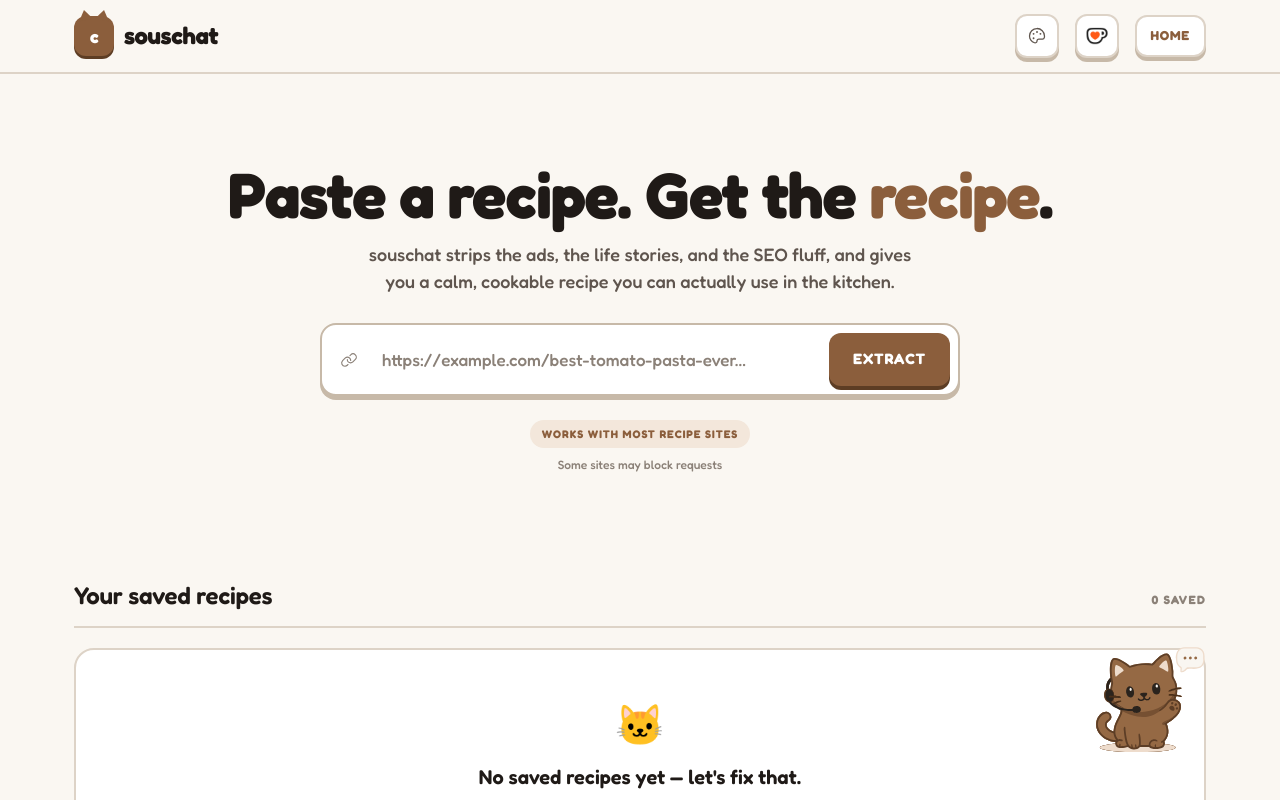
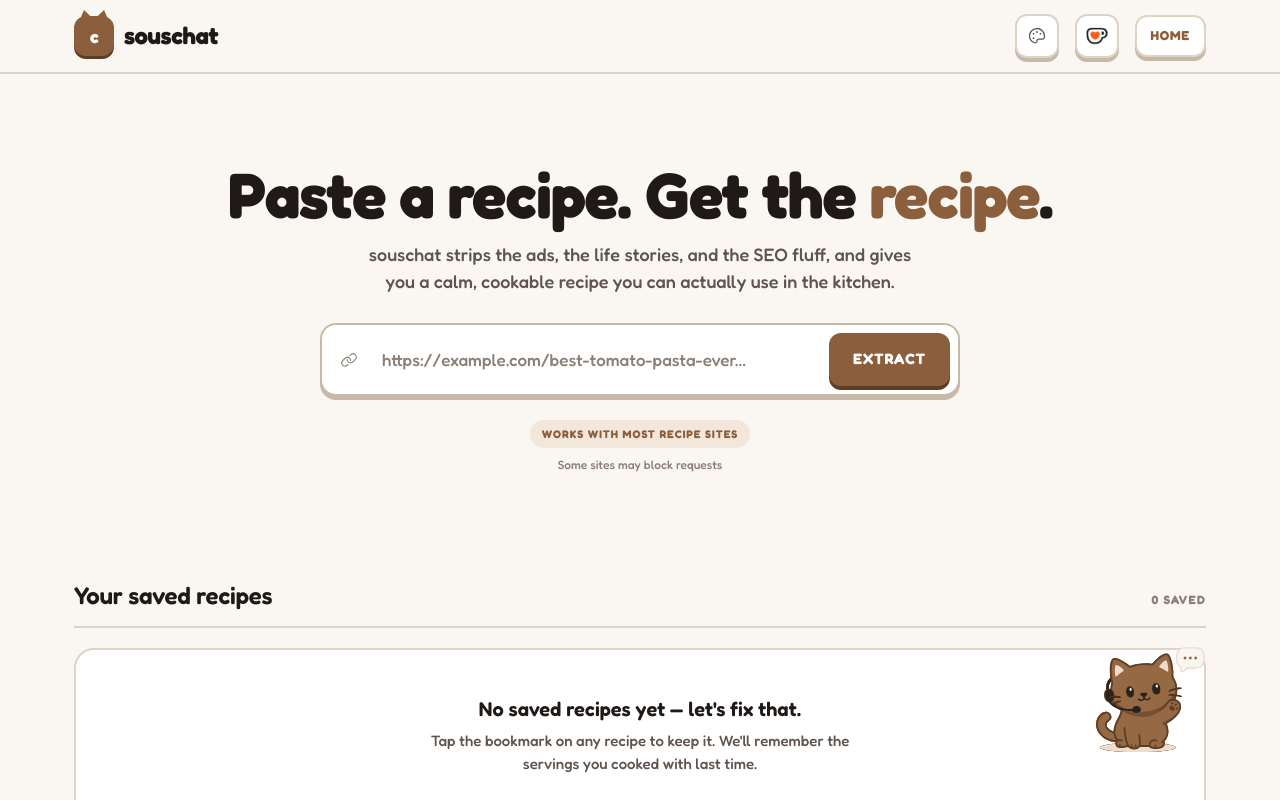
Before and after one commit to ciddy0/DashCook, a React (Vite) app in the folder new-frontend/: page / in a window 1280 px wide. Shown: the top 800 px of the page. Built offline with nearby package versions, Linux system fonts and the light colour scheme.

Commit message:
fix: get rid of ugly emoji placeholders

```diff
--- a/new-frontend/src/pages/CookNow.tsx
+++ b/new-frontend/src/pages/CookNow.tsx
@@ -136,7 +136,6 @@ export function CookNow() {
 
           {idx === lastIdx && (
             <div className="banner banner-success">
-              <span className="em">&#x1F389;</span>
               <div>
                 <b>Last step — you've got this!</b>
                 <div style={{ fontSize: 15, fontWeight: 500 }}>
--- a/new-frontend/src/pages/Home.tsx
+++ b/new-frontend/src/pages/Home.tsx
@@ -162,7 +162,6 @@ export function Home({
             className="card"
             style={{ textAlign: "center", padding: "44px 24px" }}
           >
-            <div style={{ fontSize: 40, marginBottom: 8 }}>&#x1F431;</div>
             <h3
               style={{
                 fontSize: 20,
--- a/new-frontend/src/pages/RecipeDetail.tsx
+++ b/new-frontend/src/pages/RecipeDetail.tsx
@@ -283,9 +283,6 @@ export function RecipeDetail({
               className="banner banner-info"
               style={{ marginBottom: 16, padding: "10px 14px" }}
             >
-              <span className="em" style={{ fontSize: 18 }}>
-                &#x2728;
-              </span>
               <div style={{ fontSize: 13, fontWeight: 600 }}>
                 Scaled to {servings} — ingredient amounts updated below.
               </div>
```
